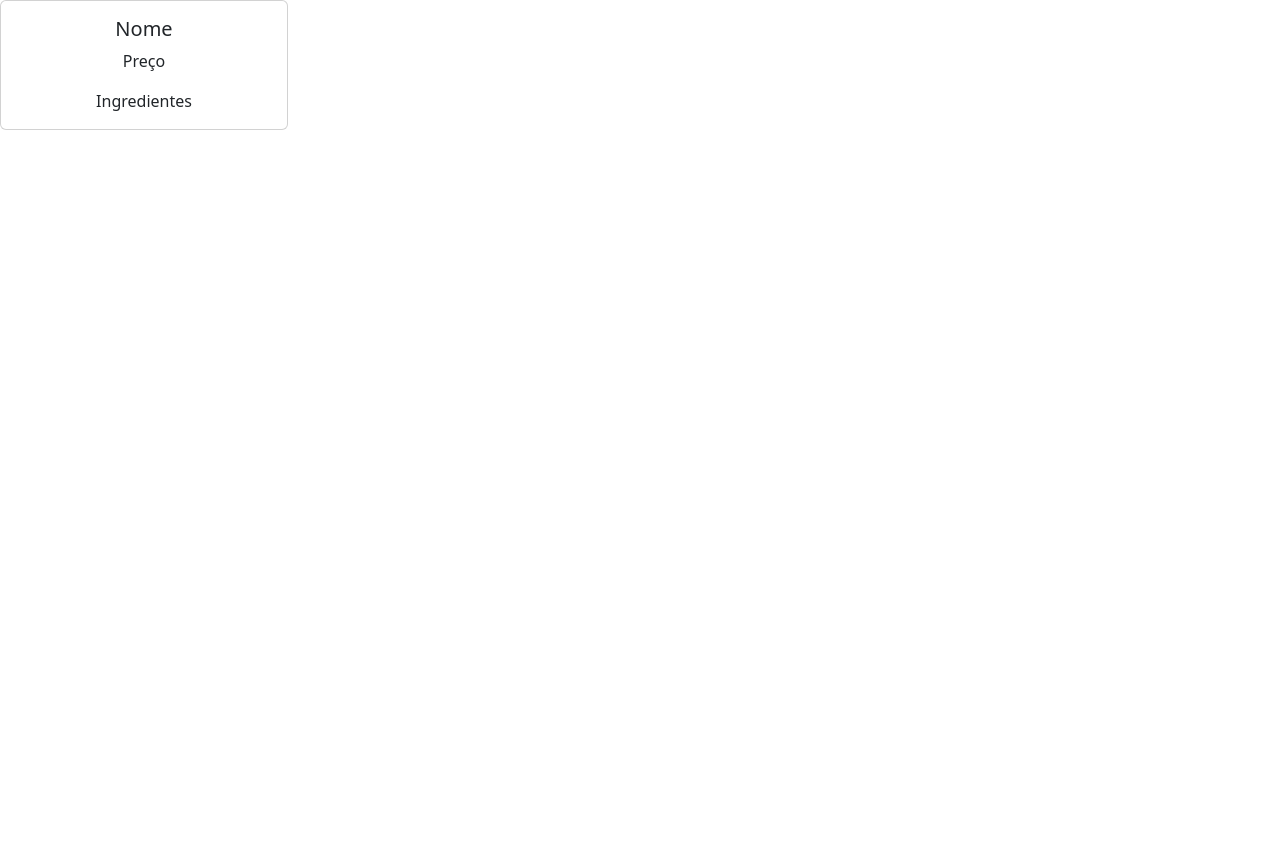
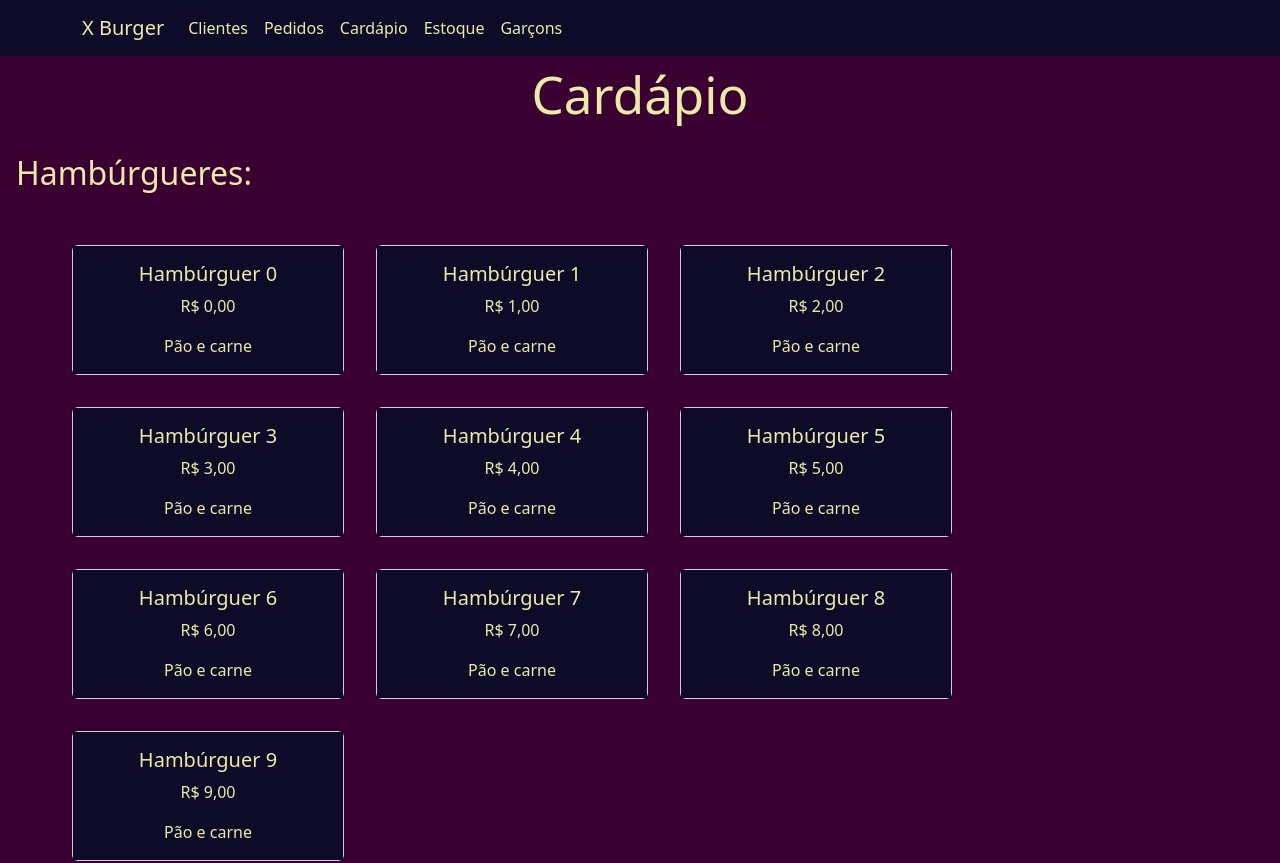
Before and after one commit to ENGVGR/Sistema-de-restaurante, a React (Create React App) app: page / in a window 1280 px wide. Shown: the top 863 px of the page. Before the commit the page ends 800 px from the top, so only its background shows below. Built offline with nearby package versions, Linux system fonts and the light colour scheme; the HTML template or start-up script is replaced by a standard one.

Commit message:
Pagina de cardapio

```diff
--- a/src/App.js
+++ b/src/App.js
@@ -1,9 +1,9 @@
 import React from 'react';
 import './App.css';
-import MenuItem from './components/menuItem';
+import Menu from './pages/menu';
 
 function App() {
-  return <MenuItem />;
+  return <Menu />;
 }
 
 export default App;
--- a/src/components/menuItem/index.js
+++ b/src/components/menuItem/index.js
@@ -1,6 +1,7 @@
 // @flow
 import React from 'react';
 import { Button, Card } from 'react-bootstrap';
+// $FlowFixMe
 import 'bootstrap/dist/css/bootstrap.min.css';
 
 const nameRole = 'name';
@@ -23,28 +24,32 @@ export default function MenuItem(props: ReadOnlyProps): any {
   const user = 'costumer';
 
   return (
-    <Card className="text-center" style={{ width: '18rem' }}>
+    <Card className="text-center" style={{ width: '34vh', margin: '2vh' }}>
       {user === 'costumer' && (
-        <Card.Body>
-          <Card.Title role={nameRole}>{name || 'Nome'}</Card.Title>
-          <Card.Text role={priceRole}>
-            {('R$ ' && price && ',00') || 'Preço'}
+        <Card.Body style={{ background: '#0E0B29' }}>
+          <Card.Title style={{ color: '#EBEAA9' }} role={nameRole}>
+            {name || 'Nome'}
+          </Card.Title>
+          <Card.Text style={{ color: '#EBEAA9' }} role={priceRole}>
+            {`R$ ${price},00` || 'Preço'}
           </Card.Text>
-          <Card.Text role={ingredientsRole}>
+          <Card.Text style={{ color: '#EBEAA9' }} role={ingredientsRole}>
             {ingredients || 'Ingredientes'}
           </Card.Text>
         </Card.Body>
       )}
       {user === 'waiter' && (
-        <Card.Body>
-          <Card.Title role={nameRole}>{name || 'Nome'}</Card.Title>
-          <Card.Text role={priceRole}>
-            {('R$ ' && price && ',00') || 'Preço'}
+        <Card.Body style={{ background: '#0E0B29' }}>
+          <Card.Title style={{ color: '#EBEAA9' }} role={nameRole}>
+            {name || 'Nome'}
+          </Card.Title>
+          <Card.Text style={{ color: '#EBEAA9' }} role={priceRole}>
+            {`R$ ${price},00` || 'Preço'}
           </Card.Text>
-          <Card.Text role={quantityRole}>
-            {(quantity && ' unidades') || 'Quantidade'}
+          <Card.Text style={{ color: '#EBEAA9' }} role={quantityRole}>
+            {`${quantity} unidades` || 'Quantidade'}
           </Card.Text>
-          <Card.Text role={ingredientsRole}>
+          <Card.Text style={{ color: '#EBEAA9' }} role={ingredientsRole}>
             {ingredients || 'Ingredientes'}
           </Card.Text>
           <Button variant="primary">Adicionar</Button>
@@ -52,21 +57,23 @@ export default function MenuItem(props: ReadOnlyProps): any {
       )}
 
       {user === 'adm' && (
-        <Card.Body>
-          <Card.Title role={nameRole}>{name || 'Nome'}</Card.Title>
-          <Card.Text role={priceRole}>
-            {('R$ ' && price && ',00') || 'Preço'}
+        <Card.Body style={{ background: '#0E0B29' }}>
+          <Card.Title style={{ color: '#EBEAA9' }} role={nameRole}>
+            {name || 'Nome'}
+          </Card.Title>
+          <Card.Text style={{ color: '#EBEAA9' }} role={priceRole}>
+            {`R$ ${price},00` || 'Preço'}
           </Card.Text>
-          <Card.Text role={quantityRole}>
-            {(quantity && ' unidades') || 'Quantidade'}
+          <Card.Text style={{ color: '#EBEAA9' }} role={quantityRole}>
+            {`${quantity} unidades` || 'Quantidade'}
           </Card.Text>
-          <Card.Text role={ingredientsRole}>
+          <Card.Text style={{ color: '#EBEAA9' }} role={ingredientsRole}>
             {ingredients || 'Ingredientes'}
           </Card.Text>
           <Button variant="primary">Editar</Button>
           <Button
             variant="primary"
-            style={{ background: 'red', margin: '2vw' }}
+            style={{ background: 'red', margin: '0px 0px 0px 10px' }}
           >
             Excluir
           </Button>
--- a/src/pages/menu/index.js
+++ b/src/pages/menu/index.js
@@ -0,0 +1,48 @@
+// @flow
+import React from 'react';
+import './index.scss';
+import MenuItem from '../../components/menuItem';
+import MyNavBar from '../../components/navBar';
+
+const temporalyList = [0, 1, 2, 3, 4, 5, 6, 7, 8, 9];
+const title = 'titleCardapio';
+
+export default function Menu(): any {
+  return (
+    <div className="menu">
+      <MyNavBar />
+      <div className="menu-title">
+        <span className="menu-title__span" role={title}>
+          Cardápio
+        </span>
+      </div>
+      <div className="menu-subtitle">
+        <span className="menu-subtitle__span">Hambúrgueres:</span>
+      </div>
+      <div className="menu-itens">
+        {temporalyList.map((i) => (
+          <MenuItem
+            key={i}
+            name={`Hambúrguer ${i}`}
+            price={i}
+            ingredients="Pão e carne"
+            quantity={i}
+          />
+        ))}
+      </div>
+      <div className="menu-subtitle">
+        <span className="menu-subtitle__span">Bebidas:</span>
+      </div>
+      <div className="menu-itens">
+        {temporalyList.map((i) => (
+          <MenuItem
+            name={`Bebida ${i}`}
+            price={i}
+            ingredients="Vodka e suco"
+            quantity={i}
+          />
+        ))}
+      </div>
+    </div>
+  );
+}
--- a/src/pages/menu/index.scss
+++ b/src/pages/menu/index.scss
@@ -0,0 +1,23 @@
+.menu {
+  background-color: #3b0032;
+  &-title {
+    text-align: center;
+    &__span {
+      font-size: 4vw;
+      color: #ebeaa9;
+    }
+  }
+  &-subtitle {
+    margin: 2vh 0vh 0vh 2vh;
+    &__span {
+      font-size: 2.5vw;
+      color: #ebeaa9;
+    }
+  }
+
+  &-itens {
+    display: flex;
+    flex-wrap: wrap;
+    margin: 4vh 6vh 0vh 7vh;
+  }
+}
```
Also changed, not shown: .eslintrc.json, 2 other files (tests, documents, lock files or other folders).
